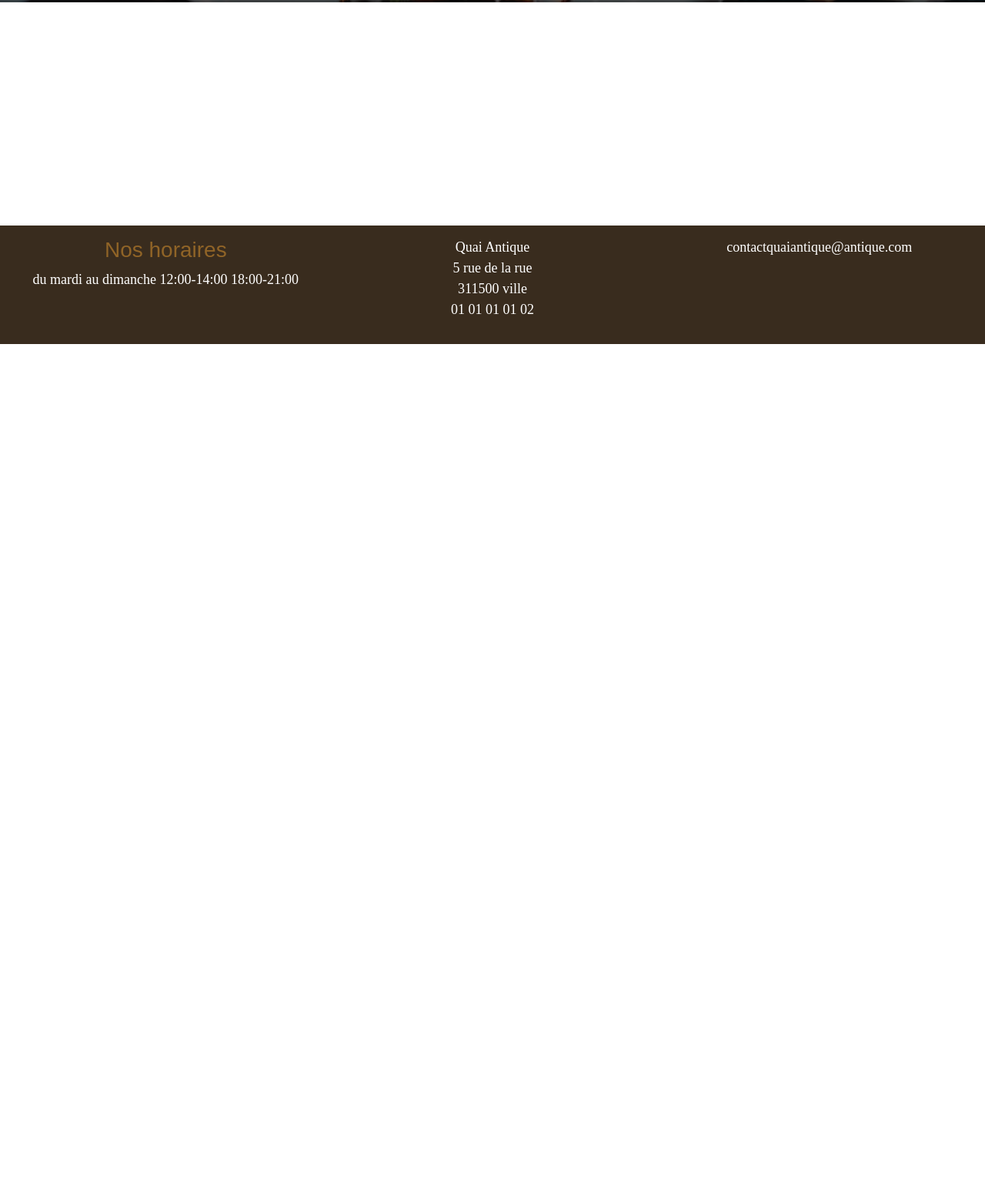
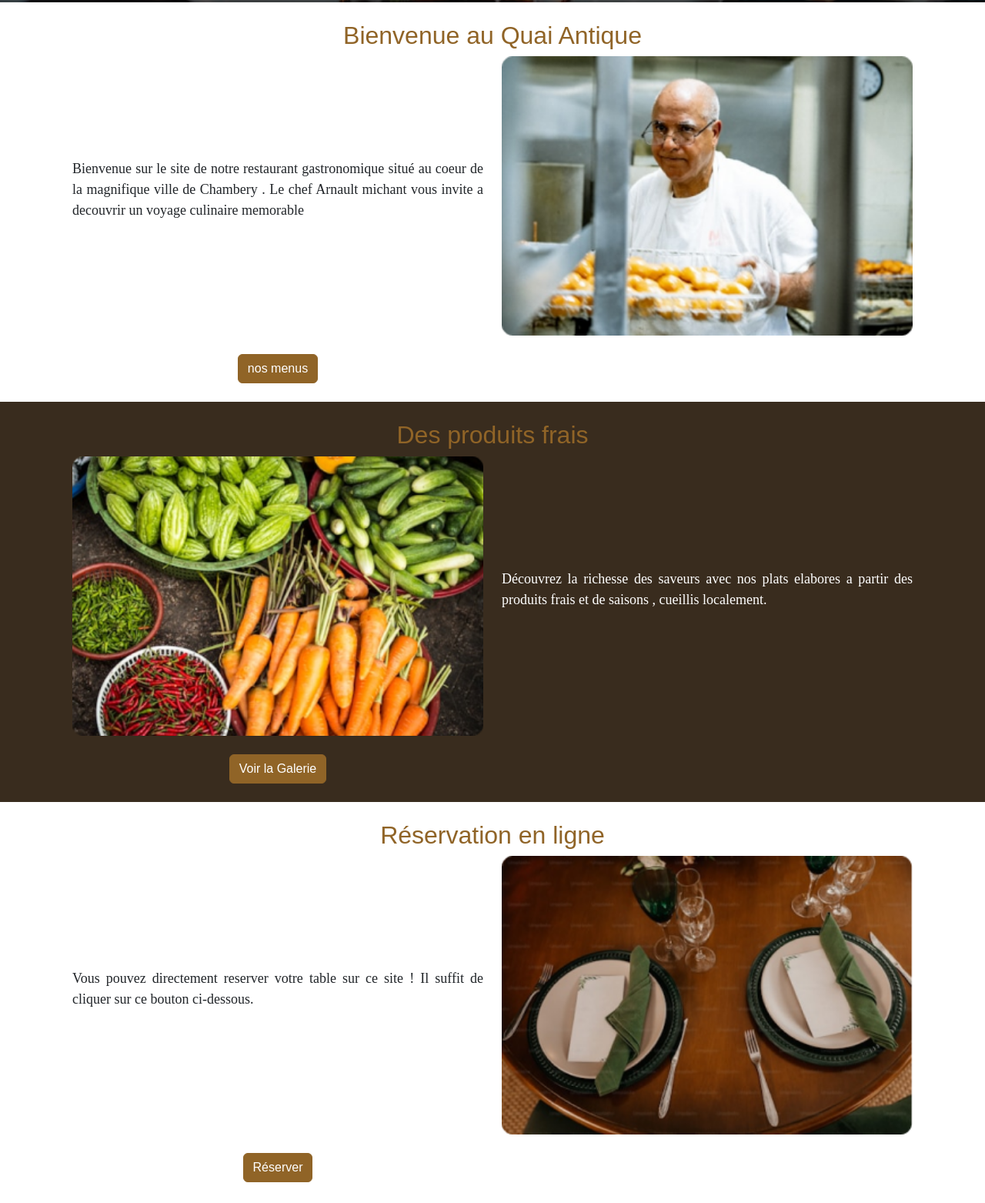
Before and after one commit to nafniko/QuaiAntiqueFilRouge, a website with bundled scripts: page index.html in a window 1280 px wide. Shown: the part 353-1916 px from the top of the page at 77% size. Before the commit the page ends 800 px from the top, so only its background shows below. Built offline with nearby package versions, Linux system fonts and the light colour scheme; files whose address does not match are found by name; a web font is replaced by a local one.

Commit message:
finish home

```diff
--- a/index.html
+++ b/index.html
@@ -63,7 +63,7 @@
                 </p>
             </div>
             <div class="col-6 col-lg-4">
-                <p>contactquaiantique@antique.com</p>
+                <p>test</p>
             </div>
         </div>
     </footer>
--- a/pages/home.html
+++ b/pages/home.html
@@ -6,3 +6,67 @@
         <button class="btn btn-primary">Reserver</button>
     </div>
 </div>
+
+<section >
+    <article >
+
+        <div class="container p-4">
+            <h2 class="text-center text-primary">Bienvenue au Quai Antique </h2>
+            <div class="row row-cols-2 align-items-center">
+                <div class="col ">
+                    <p class="text-justify">
+                        Bienvenue sur le  site de notre restaurant gastronomique situé au coeur de la magnifique ville de Chambery . Le chef Arnault michant vous invite a decouvrir un voyage culinaire memorable
+                    </p>
+                </div>
+                <div class="col">
+                    <img class="w-100 rounded" src="/image/Rectangle 7.png" alt="chef">
+                </div>
+                <div class="text-center pt-4" >
+                    <a href="#" class="btn btn-primary " >nos menus</a>
+                </div>
+            </div>
+        </div>
+    </article>
+    <article class="bg-dark text-white" >
+
+        <div class="container p-4">
+            <h2 class="text-center text-primary"> Des produits frais </h2>
+            <div class="row row-cols-2 align-items-center">
+                <div class="col">
+                    <img class="w-100 rounded" src="/image/Rectangle 7 (1).png" alt="chef">
+                </div>
+                <div class="col ">
+
+                    <p class="text-justify ">
+                        Découvrez la richesse des saveurs avec nos plats elabores a partir des produits frais et de saisons , cueillis localement.
+                    </p>
+                </div>
+
+                <div class="text-center pt-4" >
+                    <a href="#" class="btn btn-primary " >Voir la Galerie</a>
+                </div>
+            </div>
+        </div>
+    </article>
+    <article >
+
+        <div class="container p-4">
+            <h2 class="text-center text-primary">Réservation en ligne </h2>
+            <div class="row row-cols-2 align-items-center">
+                <div class="col ">
+                    <p class="text-justify">
+                        Vous pouvez directement reserver votre table sur ce site ! Il suffit de cliquer sur ce bouton ci-dessous.
+                    </p>
+                </div>
+                <div class="col">
+                    <img class="w-100 rounded" src="/image/Rectangle 7 (2).png" alt="chef">
+                </div>
+                <div class="text-center pt-4" >
+                    <a href="#" class="btn btn-primary " >Réserver</a>
+                </div>
+            </div>
+        </div>
+    </article>
+
+
+</section>
--- a/scss/main.scss
+++ b/scss/main.scss
@@ -10,11 +10,11 @@ footer.footer{
     padding: 15px;
     position: absolute;
     bottom : 0;
-    width:100%
+    width:100%;
 }
 
 main{
-    margin: bottom 250px;
+    margin-bottom: 250px;
 }
 
 p{
@@ -47,3 +47,7 @@ font-size: 18px;
         justify-content: center;
     }
 }
+
+.text-justify{
+    text-align:justify;
+}
```
Also changed, not shown: scss/main.css, 1 other file.
